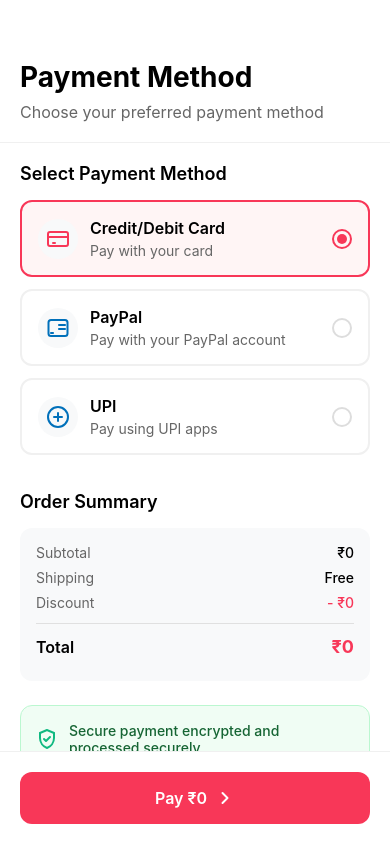
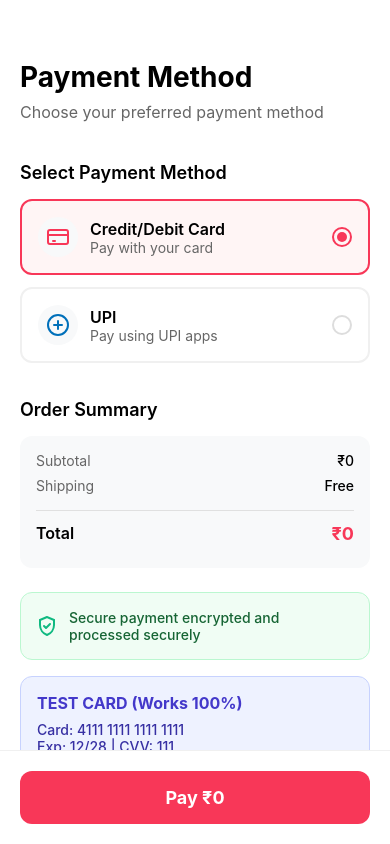
Before and after one commit to nitindhaiya-ops/Stylish, a React Native app: screen /Payment in a window 390 px wide. Built offline with nearby package versions, Linux system fonts and the light colour scheme.

Commit message:
-- razor pay payment done

```diff
--- a/package.json
+++ b/package.json
@@ -15,6 +15,7 @@
     "@react-navigation/bottom-tabs": "^7.7.2",
     "@react-navigation/native": "^7.1.18",
     "@react-navigation/native-stack": "^7.5.1",
+    "base-64": "^1.0.0",
     "lottie-react-native": "^7.3.4",
     "react": "19.1.1",
     "react-native": "0.82.1",
@@ -38,6 +39,7 @@
     "@react-native/eslint-config": "0.82.1",
     "@react-native/metro-config": "0.82.1",
     "@react-native/typescript-config": "0.82.1",
+    "@types/base-64": "^1.0.2",
     "@types/jest": "^29.5.13",
     "@types/react": "^19.1.1",
     "@types/react-native-razorpay": "^2.2.6",
--- a/src/screens/OrdersScreen.tsx
+++ b/src/screens/OrdersScreen.tsx
@@ -15,7 +15,7 @@ import { COLORS } from '../constants/colors';
 import Svg, { Path } from 'react-native-svg';
 import AsyncStorage from '@react-native-async-storage/async-storage';
 
-type OrdersNavigationProp = any; // Keep your types
+type OrdersNavigationProp = any;
 
 export default function OrdersScreen() {
   const navigation = useNavigation<OrdersNavigationProp>();
--- a/src/screens/PaymentScreen.tsx
+++ b/src/screens/PaymentScreen.tsx
@@ -18,7 +18,7 @@ import ConfettiCannon from 'react-native-confetti-cannon';
 import RazorpayCheckout from 'react-native-razorpay';
 import AsyncStorage from '@react-native-async-storage/async-storage';
 
-// ←←← FIX 1: Create Animated Path
+// ←←← Animated Path for Checkmark
 const AnimatedPath = Animated.createAnimatedComponent(Path);
 
 const paymentMethods = [
@@ -31,19 +31,6 @@ const paymentMethods = [
         <Rect x="2" y="5" width="20" height="14" rx="2" stroke={COLORS.primary} strokeWidth="2" />
         <Path d="M2 10H22" stroke={COLORS.primary} strokeWidth="2" />
         <Rect x="6" y="15" width="4" height="2" rx="1" fill={COLORS.primary} />
-      </Svg>
-    ),
-  },
-  {
-    id: 'paypal',
-    title: 'PayPal',
-    subtitle: 'Pay with your PayPal account',
-    icon: (
-      <Svg width="24" height="24" viewBox="0 0 24 24" fill="none">
-        <Path d="M19 8C19.5 8 20 8.5 20 9C20 9.5 19.5 10 19 10H13C12.5 10 12 9.5 12 9C12 8.5 12.5 8 13 8H19Z" fill="#0070BA" />
-        <Path d="M19 12C19.5 12 20 12.5 20 13C20 13.5 19.5 14 19 14H13C12.5 14 12 13.5 12 13C12 12.5 12.5 12 13 12H19Z" fill="#0070BA" />
-        <Path d="M7 16C7.5 16 8 16.5 8 17C8 17.5 7.5 18 7 18H5C4.5 18 4 17.5 4 17C4 16.5 4.5 16 5 16H7Z" fill="#0070BA" />
-        <Path d="M19 4C20.5 4 21.5 5 21.5 6.5V17.5C21.5 19 20.5 20 19 20H5C3.5 20 2.5 19 2.5 17.5V6.5C2.5 5 3.5 4 5 4H19Z" stroke="#0070BA" strokeWidth="2" />
       </Svg>
     ),
   },
@@ -64,11 +51,10 @@ const paymentMethods = [
 export default function PaymentScreen() {
   const navigation = useNavigation<any>();
   const route = useRoute<any>();
-  const { total = 0 } = route.params || {};
+  const { total = 0, cartItems = [] } = route.params || {};
   const [selectedMethod, setSelectedMethod] = useState('card');
   const [showSuccess, setShowSuccess] = useState(false);
 
-  // Animation values
   const dashOffset = useRef(new Animated.Value(100)).current;
   const scaleAnim = useRef(new Animated.Value(0.3)).current;
   const confettiRef = useRef<any>(null);
@@ -101,18 +87,15 @@ export default function PaymentScreen() {
   if (showSuccess) {
     return (
       <View style={styles.successContainer}>
-        {/* ←←← FIX 2: Remove invalid props */}
         <ConfettiCannon
           ref={confettiRef}
-          count={120}
+          count={150}
           origin={{ x: -10, y: 0 }}
           fadeOut={true}
         />
-
         <Animated.View style={{ transform: [{ scale: scaleAnim }] }}>
           <Svg width={120} height={120} viewBox="0 0 100 100">
             <Rect width="100" height="100" rx="50" fill="#10B981" />
-            {/* ←←← Use AnimatedPath */}
             <AnimatedPath
               d="M25 50 L40 65 L75 30"
               stroke="white"
@@ -125,7 +108,6 @@ export default function PaymentScreen() {
             />
           </Svg>
         </Animated.View>
-
         <Text style={styles.successTitle}>Payment Successful!</Text>
         <Text style={styles.successSubtitle}>
           Order #{`ORD-${Date.now()}`.slice(-5)} confirmed
@@ -134,55 +116,55 @@ export default function PaymentScreen() {
     );
   }
 
+  // ←←← FINAL WORKING TEST PAYMENT (NO SERVER, NO SECRET)
  const handlePayment = async () => {
+  if (total <= 0) {
+    Alert.alert("Error", "Cart is empty!");
+    return;
+  }
+
   const options = {
-    key: 'rzp_test_9nqQBPbQ3mH3cQ',
-    amount: total * 100,
+    description: 'Test payment for Stylish App',
+    image: 'https://i.imgur.com/3g7nmJC.png',
     currency: 'INR',
+    key: 'rzp_test_RbcvSVSxCmFPtf', // ← YOUR TEST KEY
+    amount: total * 100, // ₹50 → 5000 paise
     name: 'Stylish App',
-    description: 'Summer Collection', // ← REQUIRED!
-    order_id: `order_${Date.now()}`,
-    image: 'https://your-logo.png',   // optional
     prefill: {
+      email: 'customer@example.com',
       contact: '9999999999',
-      email: 'you@example.com',
-      name: 'Test User',
+      name: 'John Doe',
     },
-    theme: { color: COLORS.primary },
+    theme: { color: '#E11D48' }, // Rose-600
   };
 
   try {
-    RazorpayCheckout.open(options as any)
-      .then(async (data: any) => {
-        // SUCCESS! SAVE ORDER
-        const savedOrder = {
+    const data = await RazorpayCheckout.open(options);
+
+    console.log('Payment Success:', data);
+
+    // SAVE ORDER
+    const order = {
       id: `ORD-${Date.now()}`,
       date: new Date().toLocaleDateString('en-GB'),
       total,
       status: 'Paid',
       paymentId: data.razorpay_payment_id,
-          items: route.params?.cartItems?.map((i: any) => ({
-            name: i.name,
-            size: i.size,
-            color: i.color,
-            qty: i.quantity,
-            price: i.price,
-            image: i.image,
-          })) || [],
+      items: cartItems,
     };
 
     const saved = await AsyncStorage.getItem('orders');
     const orders = saved ? JSON.parse(saved) : [];
-        orders.unshift(savedOrder);
+    orders.unshift(order);
     await AsyncStorage.setItem('orders', JSON.stringify(orders));
 
     startSuccessAnimation();
-      })
-      .catch((error: any) => {
-        Alert.alert('Payment Failed', error.description || 'Try again');
-      });
-  } catch (e) {
-    Alert.alert('Error', 'Razorpay not loaded');
+  } catch (error: any) {
+    console.log('Payment Error:', error);
+    Alert.alert(
+      'Payment Failed',
+      error?.description || 'Try again with test card'
+    );
   }
 };
 
@@ -232,10 +214,6 @@ const handlePayment = async () => {
               <Text style={styles.summaryLabel}>Shipping</Text>
               <Text style={styles.summaryValue}>Free</Text>
             </View>
-            <View style={styles.summaryRow}>
-              <Text style={styles.summaryLabel}>Discount</Text>
-              <Text style={[styles.summaryValue, styles.discountValue]}>- ₹0</Text>
-            </View>
             <View style={[styles.summaryRow, styles.totalRow]}>
               <Text style={styles.totalLabel}>Total</Text>
               <Text style={styles.totalValue}>₹{total.toLocaleString()}</Text>
@@ -244,22 +222,25 @@ const handlePayment = async () => {
         </View>
 
         <View style={styles.securitySection}>
-          <View style={styles.securityRow}>
           <Svg width="20" height="20" viewBox="0 0 20 20" fill="none">
             <Path d="M10 1L3 4V9C3 13.5 6 17.5 10 19C14 17.5 17 13.5 17 9V4L10 1Z" stroke="#10B981" strokeWidth="2" />
             <Path d="M7 10L9 12L13 8" stroke="#10B981" strokeWidth="2" strokeLinecap="round" strokeLinejoin="round" />
           </Svg>
           <Text style={styles.securityText}>Secure payment encrypted and processed securely</Text>
         </View>
+
+        {/* ←←← TEST CARD INFO (REMOVE IN PRODUCTION) */}
+        <View style={styles.testCardInfo}>
+          <Text style={styles.testTitle}>TEST CARD (Works 100%)</Text>
+          <Text style={styles.testText}>Card: 4111 1111 1111 1111</Text>
+          <Text style={styles.testText}>Exp: 12/28 | CVV: 111</Text>
+          <Text style={styles.testText}>OTP: 123123</Text>
         </View>
       </ScrollView>
 
       <View style={styles.footer}>
         <TouchableOpacity style={styles.payButton} onPress={handlePayment}>
           <Text style={styles.payButtonText}>Pay ₹{total.toLocaleString()}</Text>
-          <Svg width="20" height="20" viewBox="0 0 20 20" fill="none">
-            <Path d="M7.5 15L12.5 10L7.5 5" stroke="white" strokeWidth="2" strokeLinecap="round" strokeLinejoin="round" />
-          </Svg>
         </TouchableOpacity>
       </View>
     </View>
@@ -268,38 +249,48 @@ const handlePayment = async () => {
 
 const styles = StyleSheet.create({
   container: { flex: 1, backgroundColor: COLORS.white },
-  header: { padding: 20, paddingTop: 60, backgroundColor: COLORS.white, borderBottomWidth: 1, borderBottomColor: '#f0f0f0' },
+  header: { padding: 20, paddingTop: 60, backgroundColor: COLORS.white },
   title: { fontSize: 28, fontWeight: '700', color: COLORS.black, marginBottom: 8 },
   subtitle: { fontSize: 16, color: '#666' },
   content: { flex: 1, padding: 20 },
   section: { marginBottom: 24 },
   sectionTitle: { fontSize: 18, fontWeight: '600', color: COLORS.black, marginBottom: 16 },
-  paymentMethodCard: { flexDirection: 'row', alignItems: 'center', justifyContent: 'space-between', backgroundColor: COLORS.white, padding: 16, borderRadius: 12, borderWidth: 2, borderColor: '#f0f0f0', marginBottom: 12 },
+  paymentMethodCard: {
+    flexDirection: 'row',
+    alignItems: 'center',
+    justifyContent: 'space-between',
+    backgroundColor: COLORS.white,
+    padding: 16,
+    borderRadius: 12,
+    borderWidth: 2,
+    borderColor: '#f0f0f0',
+    marginBottom: 12,
+  },
   paymentMethodCardSelected: { borderColor: COLORS.primary, backgroundColor: '#FFF5F5' },
   paymentMethodLeft: { flexDirection: 'row', alignItems: 'center', flex: 1 },
   iconContainer: { width: 40, height: 40, borderRadius: 20, backgroundColor: '#F8F9FA', justifyContent: 'center', alignItems: 'center', marginRight: 12 },
   paymentMethodInfo: { flex: 1 },
-  paymentMethodTitle: { fontSize: 16, fontWeight: '600', color: COLORS.black, marginBottom: 4 },
+  paymentMethodTitle: { fontSize: 16, fontWeight: '600', color: COLORS.black },
   paymentMethodSubtitle: { fontSize: 14, color: '#666' },
   radioOuter: { width: 20, height: 20, borderRadius: 10, borderWidth: 2, borderColor: '#ddd', justifyContent: 'center', alignItems: 'center' },
   radioOuterSelected: { borderColor: COLORS.primary },
   radioInner: { width: 10, height: 10, borderRadius: 5, backgroundColor: COLORS.primary },
   summaryCard: { backgroundColor: '#F8F9FA', padding: 16, borderRadius: 12 },
-  summaryRow: { flexDirection: 'row', justifyContent: 'space-between', alignItems: 'center', marginBottom: 8 },
+  summaryRow: { flexDirection: 'row', justifyContent: 'space-between', marginBottom: 8 },
   summaryLabel: { fontSize: 14, color: '#666' },
   summaryValue: { fontSize: 14, fontWeight: '500', color: COLORS.black },
-  discountValue: { color: COLORS.primary },
-  totalRow: { borderTopWidth: 1, borderTopColor: '#e0e0e0', paddingTop: 12, marginTop: 4 },
+  totalRow: { borderTopWidth: 1, borderTopColor: '#e0e0e0', paddingTop: 12, marginTop: 8 },
   totalLabel: { fontSize: 16, fontWeight: '600', color: COLORS.black },
   totalValue: { fontSize: 18, fontWeight: '700', color: COLORS.primary },
-  securitySection: { backgroundColor: '#F0FDF4', padding: 16, borderRadius: 12, borderWidth: 1, borderColor: '#BBF7D0' },
-  securityRow: { flexDirection: 'row', alignItems: 'center' },
+  securitySection: { flexDirection: 'row', alignItems: 'center', backgroundColor: '#F0FDF4', padding: 16, borderRadius: 12, borderWidth: 1, borderColor: '#BBF7D0', marginBottom: 16 },
   securityText: { fontSize: 14, color: '#166534', marginLeft: 12, flex: 1, fontWeight: '500' },
+  testCardInfo: { backgroundColor: '#EEF2FF', padding: 16, borderRadius: 12, borderWidth: 1, borderColor: '#C7D2FE' },
+  testTitle: { fontSize: 16, fontWeight: '700', color: '#4338CA', marginBottom: 8 },
+  testText: { fontSize: 14, color: '#3730A3', fontWeight: '500' },
   footer: { padding: 20, backgroundColor: COLORS.white, borderTopWidth: 1, borderTopColor: '#f0f0f0' },
-  payButton: { backgroundColor: COLORS.primary, flexDirection: 'row', justifyContent: 'center', alignItems: 'center', paddingVertical: 16, borderRadius: 12 },
-  payButtonText: { color: '#fff', fontSize: 16, fontWeight: '600', marginRight: 8 },
-
+  payButton: { backgroundColor: COLORS.primary, paddingVertical: 16, borderRadius: 12, alignItems: 'center' },
+  payButtonText: { color: '#fff', fontSize: 18, fontWeight: '700' },
   successContainer: { flex: 1, backgroundColor: COLORS.white, justifyContent: 'center', alignItems: 'center', padding: 20 },
-  successTitle: { fontSize: 28, fontWeight: '700', color: '#10B981', marginTop: 32, textAlign: 'center' },
-  successSubtitle: { fontSize: 16, color: '#666', marginTop: 8, textAlign: 'center' },
+  successTitle: { fontSize: 32, fontWeight: '800', color: '#10B981', marginTop: 32 },
+  successSubtitle: { fontSize: 18, color: '#666', marginTop: 8 },
 });
```
Also changed, not shown: 1 other file (tests, documents, lock files or other folders). Lines whose indentation alone changed are shown as unchanged.
